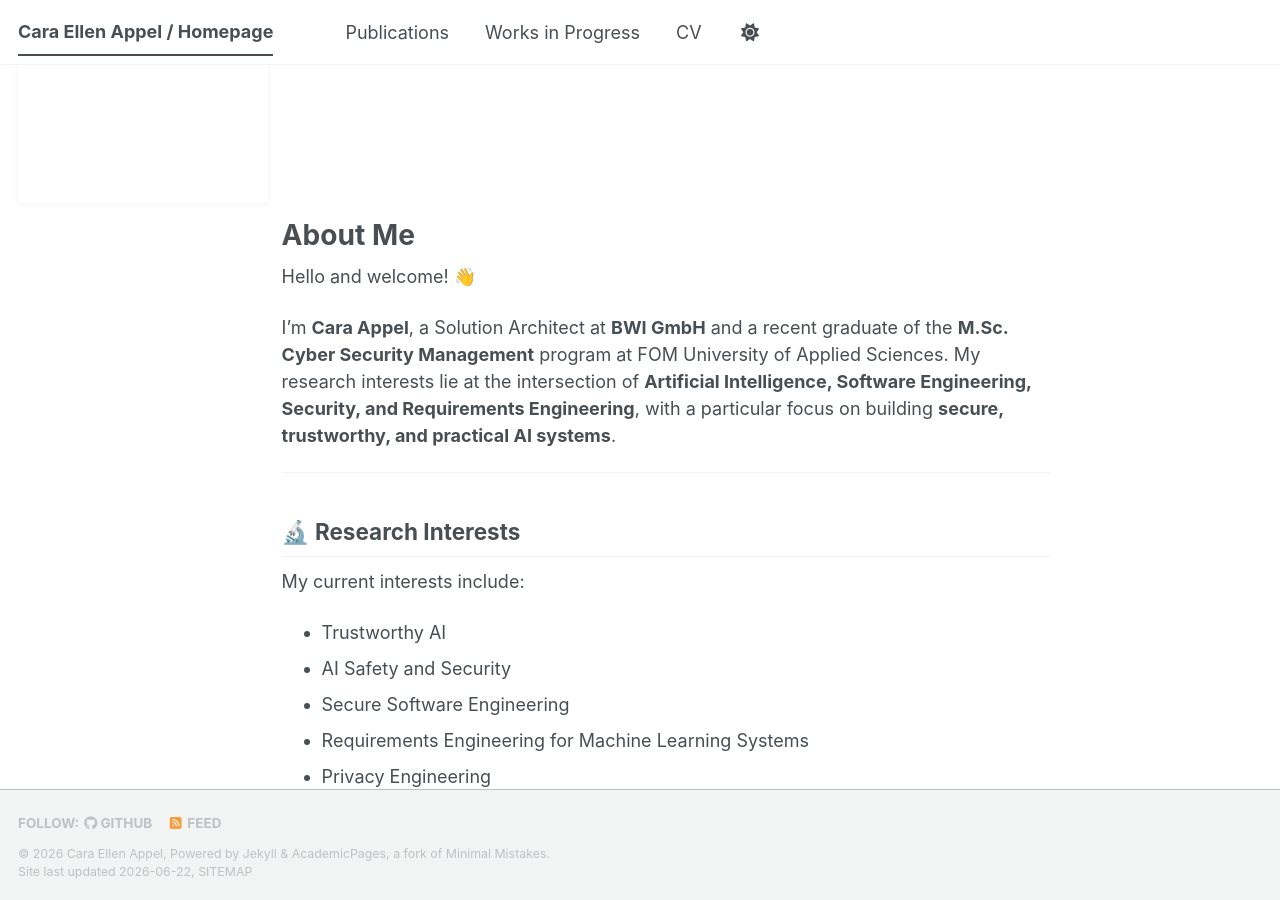
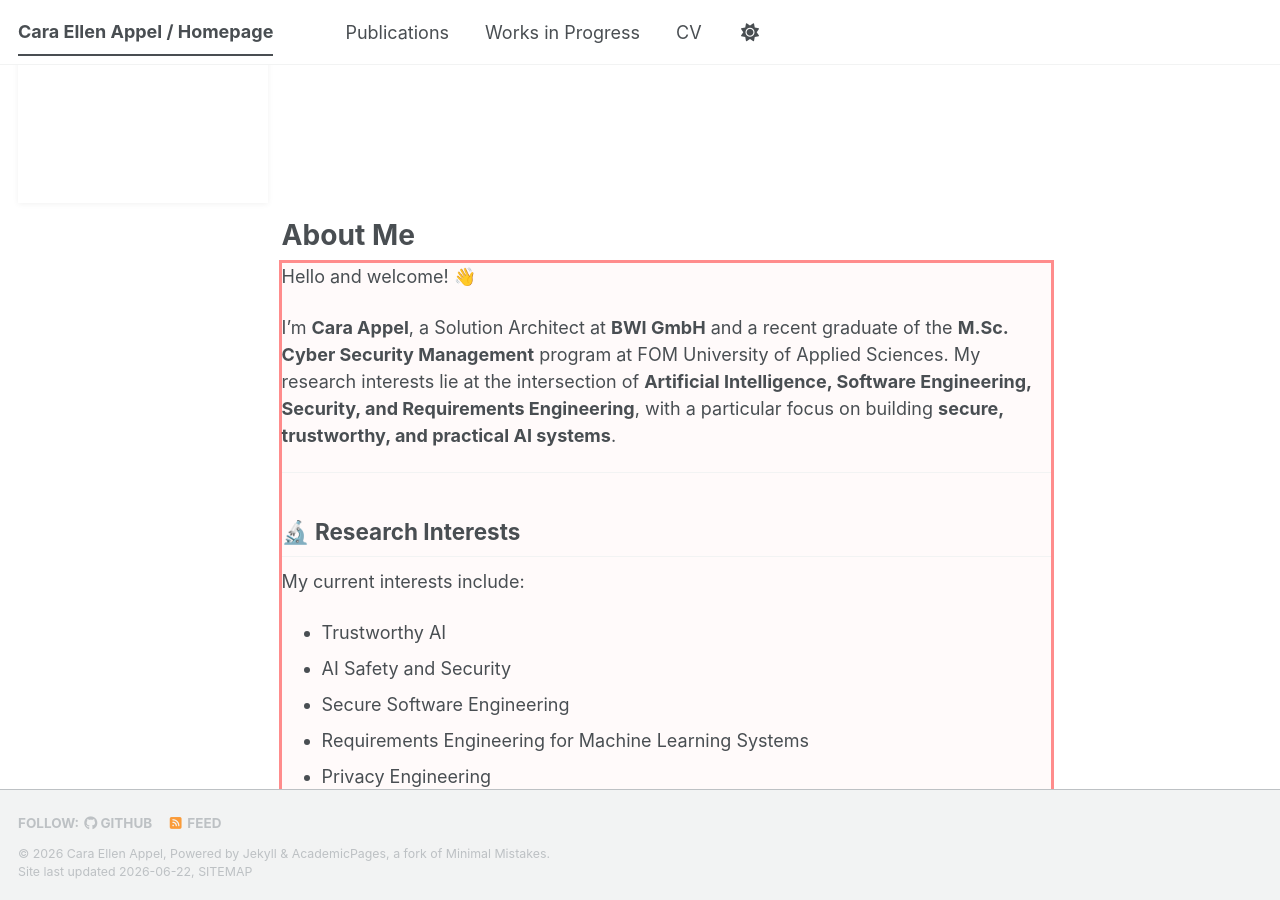
Before and after one commit to CaraEllenAppel/caraellenappel.github.io, a Jekyll site: the page built from _pages/about.md, in a window 1280 px wide and 900 px high, scrolled down 798 px. Built offline with Jekyll 4.4.1, drawn with Linux system fonts in a browser that asks for light colours; some web fonts are replaced; a script bundle is joined from its source files by our own code; library files that are not in the unit come from our copies.

Commit message:
Temporary debug CSS: outline .page__content so we can see if page content is present/hidden

```diff
--- a/assets/css/main.scss
+++ b/assets/css/main.scss
@@ -88,3 +88,12 @@ $sidebar-breakpoint: 900px;
     min-width: 0;
   }
 }
+
+/* DEBUG: outline page content to verify content is present and visible */
+.page__content {
+  outline: 3px solid rgba(255,0,0,0.45) !important;
+  background: rgba(255,0,0,0.02) !important;
+  display: block !important;
+  visibility: visible !important;
+  margin-left: 0 !important;
+}
```
